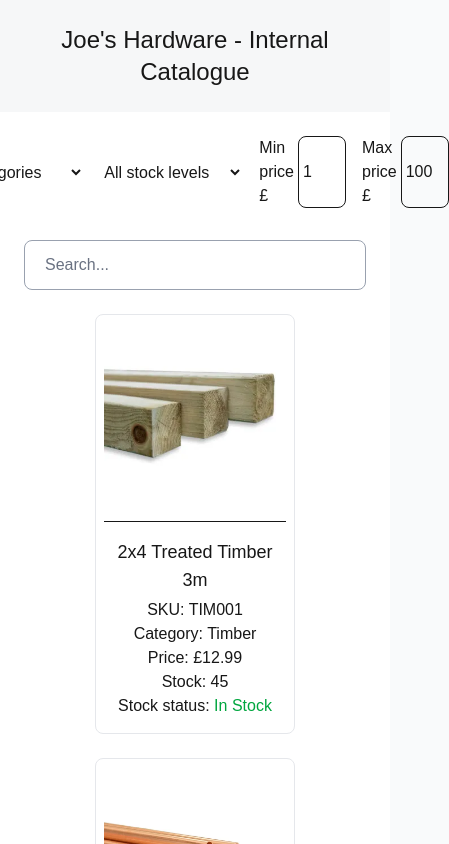
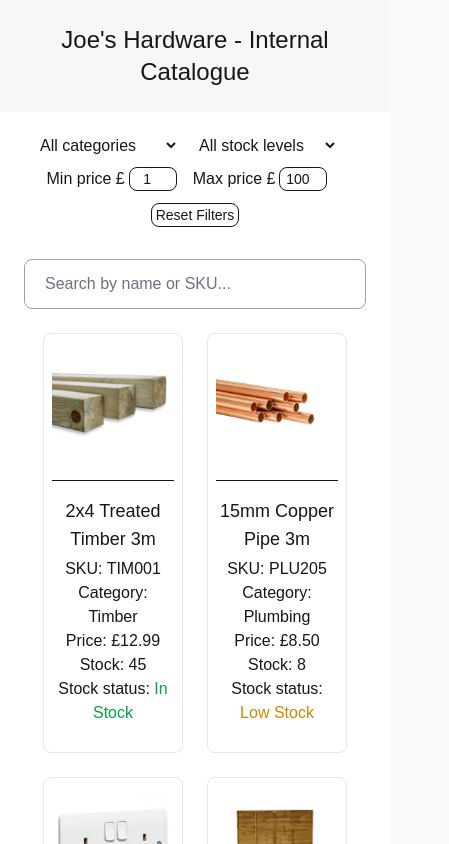
Before and after one commit to J-Wll/joes-hardware, a Next.js app: page / in a window 390 px wide. Shown: the top 844 px of the page, 449 px wide, since content can reach past the window. Built offline with nearby package versions, Linux system fonts and the light colour scheme; no server answers.

Commit message:
Filtering and search implementation, styling, filler content

```diff
--- a/app/lib/data.ts
+++ b/app/lib/data.ts
@@ -1,6 +1,30 @@
+import { Product } from "@/app/types/product";
+import { CatalogueParams } from "@/app/types/catalogueParams";
 
 export async function getAllProducts() {
     // mock api call
-    const res = await fetch(`${process.env.NEXT_PUBLIC_BASE_URL}/api/products`);
+    const res = await fetch(`${process.env.NEXT_PUBLIC_BASE_URL}/api/products`
+    );
     return await res.json()
 }
+
+export function processProducts(products: Array<Product>, params: CatalogueParams) {
+    console.log("Processing")
+    return products.filter((p) => {
+        if (params.search) {
+            const searchLower = params.search.toLowerCase();
+            const nameMatch = p.name.toLowerCase().includes(searchLower);
+            const skuMatch = p.sku.toLowerCase().includes(searchLower);
+            if (!nameMatch && !skuMatch) {
+                return false;
+            }
+        }
+
+        if (params.category && (params.category != "All" && p.category !== params.category)) return false;
+        if (params.stock && (params.stock != "All" && params.stock !== p.status)) return false;
+        if (params.minPrice !== undefined && p.price < params.minPrice) return false;
+        if (params.maxPrice !== undefined && p.price > params.maxPrice) return false;
+
+        return true;
+    });
+}
--- a/app/page.tsx
+++ b/app/page.tsx
@@ -1,28 +1,21 @@
+// app/page.tsx
 import Catalogue from "@/app/ui/catalogue";
 import Search from "@/app/ui/search";
 import Filters from "@/app/ui/filters";
+import { CatalogueParams } from "./types/catalogueParams";
 
-export default async function Home(
-    query?: Promise<{
-        searchParams?: string;
-        filterParams?: string;
-    }>) {
-
-  const params = await query || {};
-  const searchParams = await params.searchParams || "";
-  const filterParams = await params.filterParams || "";
+export default async function Home({
+  searchParams,
+}: {
+  searchParams?: Promise<CatalogueParams>;
+}) {
+  const params = await searchParams || {};
 
   return (
-    <>
-      <main className="flex w-full flex-col p-6 lg:p-8">
-        {/* <h2 className="text-xl">On this main catalogue page, please use the search and filters provided</h2> */}
-
-        <Filters />
-        <Search placeholder="Search..."/>
-        <Catalogue searchParams={searchParams} filterParams={filterParams} />
-
-
-      </main>
-    </>
+    <main className="flex w-full flex-col p-6 lg:p-8">
+      <Filters />
+      <Search placeholder="Search by name or SKU..." />
+      <Catalogue params={params} />
+    </main>
   );
 }
--- a/app/product/[id]/page.tsx
+++ b/app/product/[id]/page.tsx
@@ -38,6 +38,10 @@ export default async function page(props: { params: Promise<{ id: string }> }) {
                             Et aliquam aliquid qui dolorem consequatur aut enim dolore aut Quis possimus et iure quos. Sit aliquid impedit id provident doloremque ea atque commodi cum facere similique et ipsam molestiae aut facere doloribus. Vel animi dolores rem praesentium eligendi qui praesentium vero sed ipsa impedit aut molestiae saepe ut quidem iure.
                         </p>
 
+                        <br/>
+
+                        <p><b>Restock Information:</b> From ACME Hardware Co. Contact 07577777777. New stock expected in 3 days</p>
+
                     </div>
                 </div>
             </main>
--- /dev/null
+++ b/app/types/catalogueParams.ts
@@ -0,0 +1,7 @@
+export type CatalogueParams = {
+    search?: string;
+    category?: string;
+    stock?: string;
+    minPrice?: number;
+    maxPrice?: number;
+}
--- a/app/ui/card.tsx
+++ b/app/ui/card.tsx
@@ -5,7 +5,7 @@ import { StockStatus } from "./stock-status"
 
 export default function Card({ content }: { content: Product }) {
     return (
-        <div className="display-flex flex-col border border-gray-200 rounded-lg max-w-50 lg:max-w-71 xl:max-w-80 text-center p-2 min-h-105 align-middle justify-center">
+        <div className="display-flex flex-col border border-gray-200 rounded-lg max-w-35 md:max-w-50 lg:max-w-71 xl:max-w-80 text-center p-2 min-h-105 align-middle justify-center">
             <Link href={`/product/${content.sku}`} aria-label={`View details for ${content.name}`}>
                 <Image
                     src={`${content.image}`}
--- a/app/ui/catalogue.tsx
+++ b/app/ui/catalogue.tsx
@@ -1,12 +1,15 @@
 import Card from "@/app/ui/card";
-import { getAllProducts } from "@/app/lib/data";
+import { getAllProducts, processProducts } from "@/app/lib/data";
 import { Product } from "@/app/types/product";
+import { CatalogueParams } from "@/app/types/catalogueParams";
 
-export default async function Catalogue({ searchParams, filterParams }: { searchParams: string, filterParams: string }) {
-    const products: Array<Product> = await getAllProducts();
+export default async function Catalogue({ params }: { params: CatalogueParams }) {
+    const products: Array<Product> = await getAllProducts()
+    const processedProducts = Object.keys(params).length > 0 ? processProducts(products, params) : products;
+
     return (
         <div className="flex flex-wrap gap-6 justify-center">
-            {products.map((p) => (
+            {processedProducts.map((p) => (
                 <Card key={p.sku} content={p} />
             ))}
         </div>
--- a/app/ui/filters.tsx
+++ b/app/ui/filters.tsx
@@ -1,29 +1,68 @@
+'use client';
+
+import { useSearchParams, usePathname, useRouter } from 'next/navigation';
+import { useDebouncedCallback } from 'use-debounce';
+
+
 export default function Filters() {
+    const filterParams = useSearchParams();
+    const pathname = usePathname();
+    const { replace } = useRouter();
+    const params = new URLSearchParams(filterParams);
+
+    const categoryDefault = filterParams.get('category') || "all";
+    const stockDefault = filterParams.get('stock') || "all";
+    const minPriceDefault = filterParams.get('minPrice') || "1";
+    const maxPriceDefault = filterParams.get('maxPrice') || "100";
+    const spacing = "mb-3 sm:mb-0";
+
+    const handleFilter = ((type: string, value: string) => {
+        params.set(type, value);
+        replace(`${pathname}?${params.toString()}`);
+    })
+
+    // only updates once every 100ms for price inputs
+    const handlePriceFilter = useDebouncedCallback((type: string, value: string) => {
+        params.set(type, value);
+        replace(`${pathname}?${params.toString()}`);
+    }, 300)
+
+    const resetFilters = () => {
+        params.delete('category');
+        params.delete('stock');
+        params.delete('minPrice');
+        params.delete('maxPrice');
+        replace(`${pathname}?${params.toString()}`);
+        window.location.href = `${pathname}?${params.toString()}`;
+    }
+
     return (
-        <div className="w-full flex flex-row mb-6 justify-center">
-            <select className="mr-4" defaultValue="all">
+        <div className="w-full flex flex-row flex-wrap mb-6 justify-center text-center items-center">
+            <select className={`mr-4 ${spacing}`} defaultValue={categoryDefault} onChange={(e) => { handleFilter('category', e.target.value) }}>
                 <option value="" disabled>Filter by category</option>
-                <option value="all">All categories</option>
-                <option value="tools">Tools</option>
-                <option value="timber">Timber</option>
-                <option value="plumbing">Plumbing</option>
-                <option value="electrical">Electrical</option>
-                <option value="garden">Garden</option>
-                <option value="paint">Paint</option>
+                <option value="All">All categories</option>
+                <option value="Tools">Tools</option>
+                <option value="Timber">Timber</option>
+                <option value="Plumbing">Plumbing</option>
+                <option value="Electrical">Electrical</option>
+                <option value="Garden">Garden</option>
+                <option value="Paint">Paint</option>
             </select>
 
-            <select className="mr-4" defaultValue="all">
+            <select className={`mr-4 ${spacing}`} defaultValue={stockDefault} onChange={(e) => { handleFilter('stock', e.target.value) }}>
                 <option value="" disabled>Filter by category</option>
-                <option value="all">All stock levels</option>
-                <option value="in">In Stock</option>
-                <option value="low">Low Stock</option>
-                <option value="out">Out of Stock</option>
+                <option value="All">All stock levels</option>
+                <option value="In Stock">In Stock</option>
+                <option value="Low Stock">Low Stock</option>
+                <option value="Out of Stock">Out of Stock</option>
             </select>
 
-            <label>Min price £ </label>
-            <input type="number" className="w-12 mr-4 border rounded-lg pl-1 ml-1" defaultValue={1} />
-            <label>Max price £ </label>
-            <input type="number" className="w-12 border rounded-lg pl-1 ml-1" defaultValue={100} />
+            <label htmlFor='minPrice' className={`${spacing}`}>Min price £ </label>
+            <input type="number" id="minPrice" className={`w-12 mr-4 border rounded-lg pl-1 ml-1 text-sm h-6 text-center ${spacing}`} defaultValue={minPriceDefault} onChange={(e) => { handlePriceFilter('minPrice', e.target.value) }} />
+            <label htmlFor='maxPrice' className={`${spacing}`}>Max price £ </label>
+            <input type="number" id="maxPrice" className={`w-12 mr-4 border rounded-lg pl-1 ml-1 text-sm h-6 text-center ${spacing}`} defaultValue={maxPriceDefault} onChange={(e) => { handlePriceFilter('maxPrice', e.target.value) }} />
+
+            <button className='border rounded-lg px-1 text-sm h-6 text-center cursor-pointer' onClick={resetFilters}>Reset Filters</button>
 
         </div >
     )
--- a/app/ui/search.tsx
+++ b/app/ui/search.tsx
@@ -1,9 +1,23 @@
 'use client';
 
 import { useSearchParams, usePathname, useRouter } from 'next/navigation';
+import { useDebouncedCallback } from 'use-debounce';
 
 export default function Search({ placeholder }: { placeholder: string }) {
     const searchParams = useSearchParams();
+    const pathname = usePathname();
+    const { replace } = useRouter();
+
+    // only updates once every 200ms, not with every keystroke
+    const handleSearch = useDebouncedCallback((term) => {
+        const params = new URLSearchParams(searchParams);
+        if (term) {
+            params.set('search', term);
+        } else {
+            params.delete('search');
+        }
+        replace(`${pathname}?${params.toString()}`);
+    }, 200)
 
     return (
         <>
@@ -14,7 +28,7 @@ export default function Search({ placeholder }: { placeholder: string }) {
                 className="block w-full rounded-lg border border-gray-400 py-3 px-5 lg:px-8 mt-2 mb-6 placeholder:text-gray-500"
                 placeholder={placeholder}
                 onChange={(e) => handleSearch(e.target.value)}
-                defaultValue={searchParams.get('query')?.toString()}
+                defaultValue={searchParams.get('search')?.toString()}
             />
         </>
     )
--- a/package.json
+++ b/package.json
@@ -12,7 +12,8 @@
     "clsx": "^2.1.1",
     "next": "15.4.6",
     "react": "19.1.0",
-    "react-dom": "19.1.0"
+    "react-dom": "19.1.0",
+    "use-debounce": "^10.0.5"
   },
   "devDependencies": {
     "@eslint/eslintrc": "^3",
```
Also changed, not shown: 1 other file (tests, documents, lock files or other folders).
